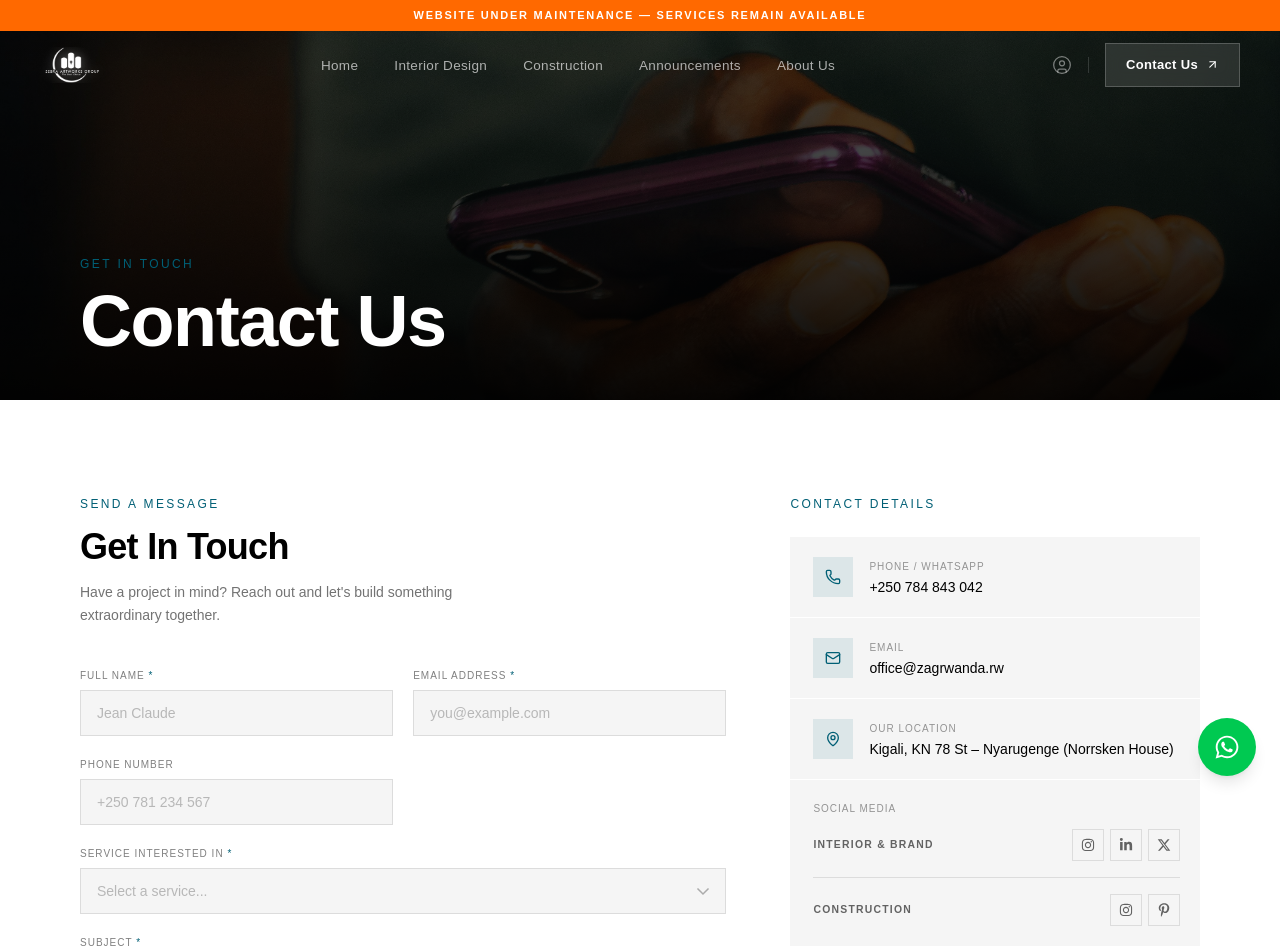
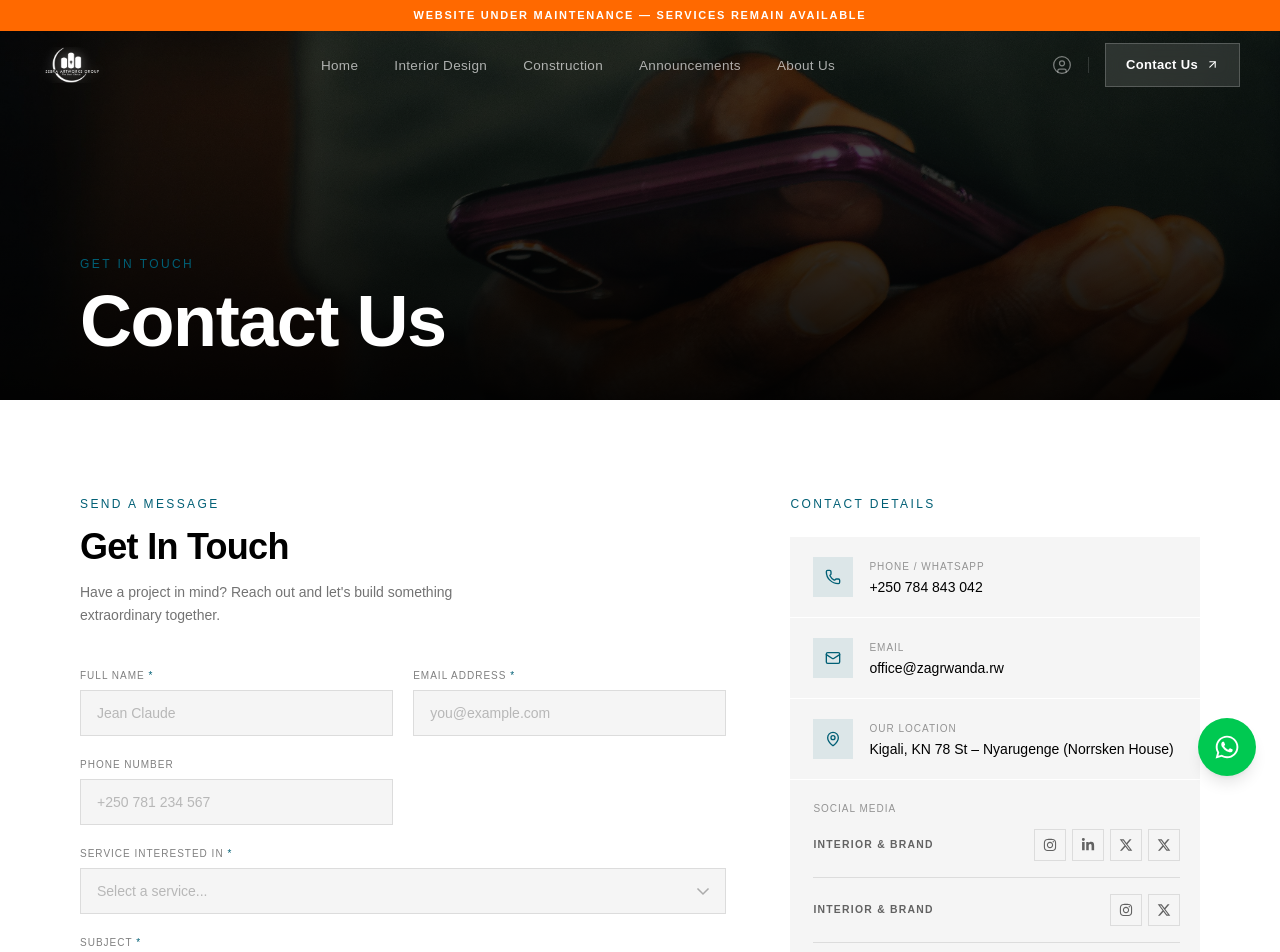
Before and after one commit to cdy-agency/zebra-artworks, a Next.js app: page /contact in a window 1280 px wide. Shown: the top 952 px of the page. Built offline with nearby package versions, Linux system fonts and the light colour scheme.

Commit message:
new changes

```diff
--- a/components/contact/Contact.tsx
+++ b/components/contact/Contact.tsx
@@ -12,13 +12,11 @@ import {
   ZAG_PHONE_DISPLAY,
   ZAG_PHONE_TEL,
   INTERIOR_SOCIAL,
-  CONSTRUCTION_INSTAGRAM,
+  CONSTRUCTION_SOCIAL,
 } from "@/lib/zagContact";
+import Link from "next/link";
 
-const services = [
-  "Interior Design",
-  "Architecture & Construction",
-];
+const services = ["Interior Design", "Architecture & Construction"];
 
 const contactInfo = [
   {
@@ -59,6 +57,27 @@ const interiorSocials = [
     label: "Twitter",
     handle: "@zagrwanda",
     href: INTERIOR_SOCIAL.x,
+  },
+  {
+    icon: FaXTwitter,
+    label: "Pinterest",
+    handle: "@zagrwanda",
+    href: INTERIOR_SOCIAL.pinterest,
+  },
+] as const;
+
+const constructionSocials = [
+  {
+    icon: FaInstagram,
+    label: "Instagram",
+    handle: "@zagrwanda",
+    href: CONSTRUCTION_SOCIAL.instagram,
+  },
+  {
+    icon: FaXTwitter,
+    label: "Twitter",
+    handle: "@zagrwanda",
+    href: CONSTRUCTION_SOCIAL.pinterest,
   },
 ] as const;
 
@@ -423,7 +442,7 @@ export default function ContactPage() {
 
                   <div className="flex gap-1.5">
                     {interiorSocials.map(({ href, icon: Icon, label }) => (
-                      <a
+                      <Link
                         key={label}
                         href={href}
                         target="_blank"
@@ -432,36 +451,29 @@ export default function ContactPage() {
                         className="flex h-8 w-8 items-center justify-center border border-foreground/10 text-foreground/60 transition-all duration-200 hover:border-primary/40 hover:bg-primary/5 hover:text-primary"
                       >
                         <Icon className="size-3.5" />
-                      </a>
+                      </Link>
                     ))}
                   </div>
                 </div>
 
-                <div className="flex items-center justify-between gap-4">
+                <div className="flex items-center justify-between gap-4 border-b border-foreground/10 pb-4">
                   <p className="text-[0.65rem] font-semibold uppercase tracking-[0.12em] text-foreground/60">
-                    Construction
+                    Interior &amp; Brand
                   </p>
 
                   <div className="flex gap-1.5">
-                    <a
-                      href={CONSTRUCTION_INSTAGRAM}
-                      target="_blank"
-                      rel="noopener noreferrer"
-                      aria-label="Construction Instagram"
-                      className="flex h-8 w-8 items-center justify-center border border-foreground/10 text-foreground/60 transition-all duration-200 hover:border-primary/40 hover:bg-primary/5 hover:text-primary"
-                    >
-                      <FaInstagram className="size-3.5" />
-                    </a>
-
-                    <a
-                      href="https://pinterest.com/yourpage"
-                      target="_blank"
-                      rel="noopener noreferrer"
-                      aria-label="Pinterest"
-                      className="flex h-8 w-8 items-center justify-center border border-foreground/10 text-foreground/60 transition-all duration-200 hover:border-primary/40 hover:bg-primary/5 hover:text-primary"
-                    >
-                      <FaPinterestP className="size-3.5" />
-                    </a>
+                    {constructionSocials.map(({ href, icon: Icon, label }) => (
+                      <Link
+                        key={label}
+                        href={href}
+                        target="_blank"
+                        rel="noopener noreferrer"
+                        aria-label={label}
+                        className="flex h-8 w-8 items-center justify-center border border-foreground/10 text-foreground/60 transition-all duration-200 hover:border-primary/40 hover:bg-primary/5 hover:text-primary"
+                      >
+                        <Icon className="size-3.5" />
+                      </Link>
+                    ))}
                   </div>
                 </div>
               </div>
```
